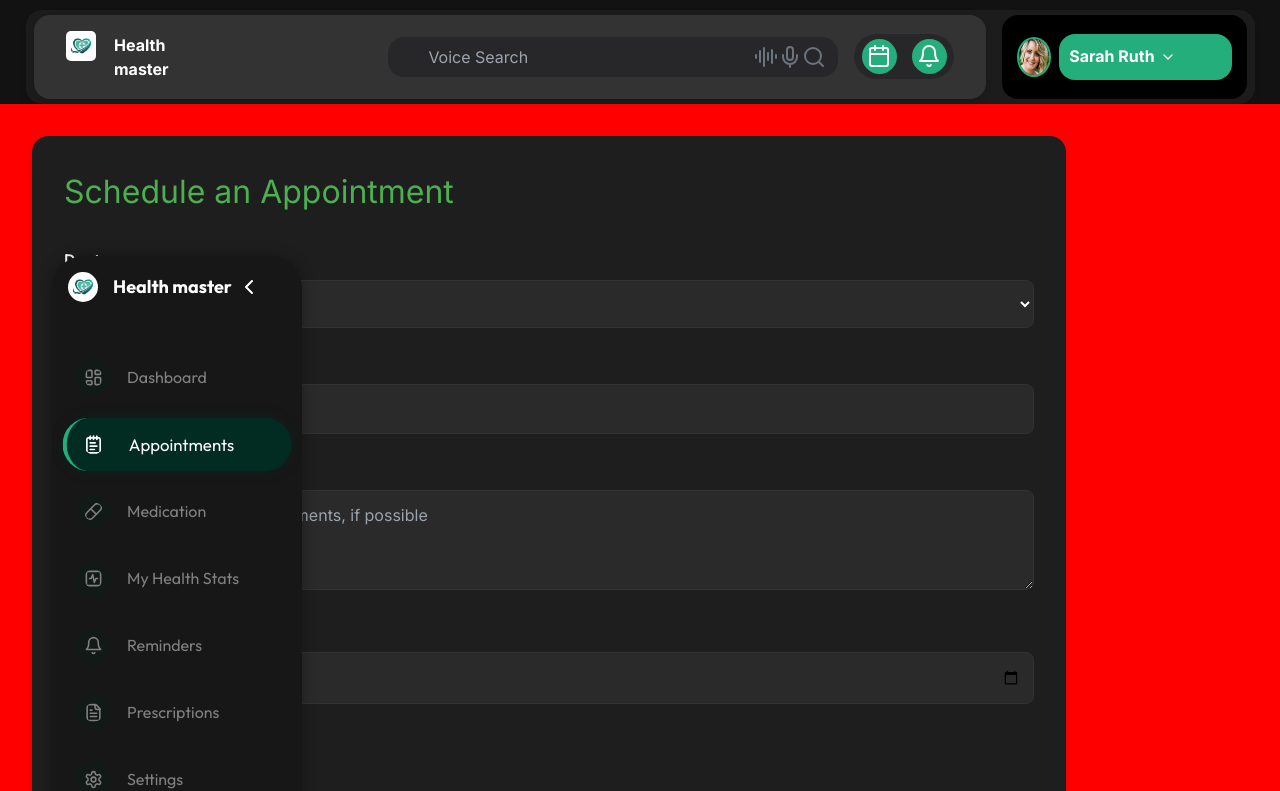
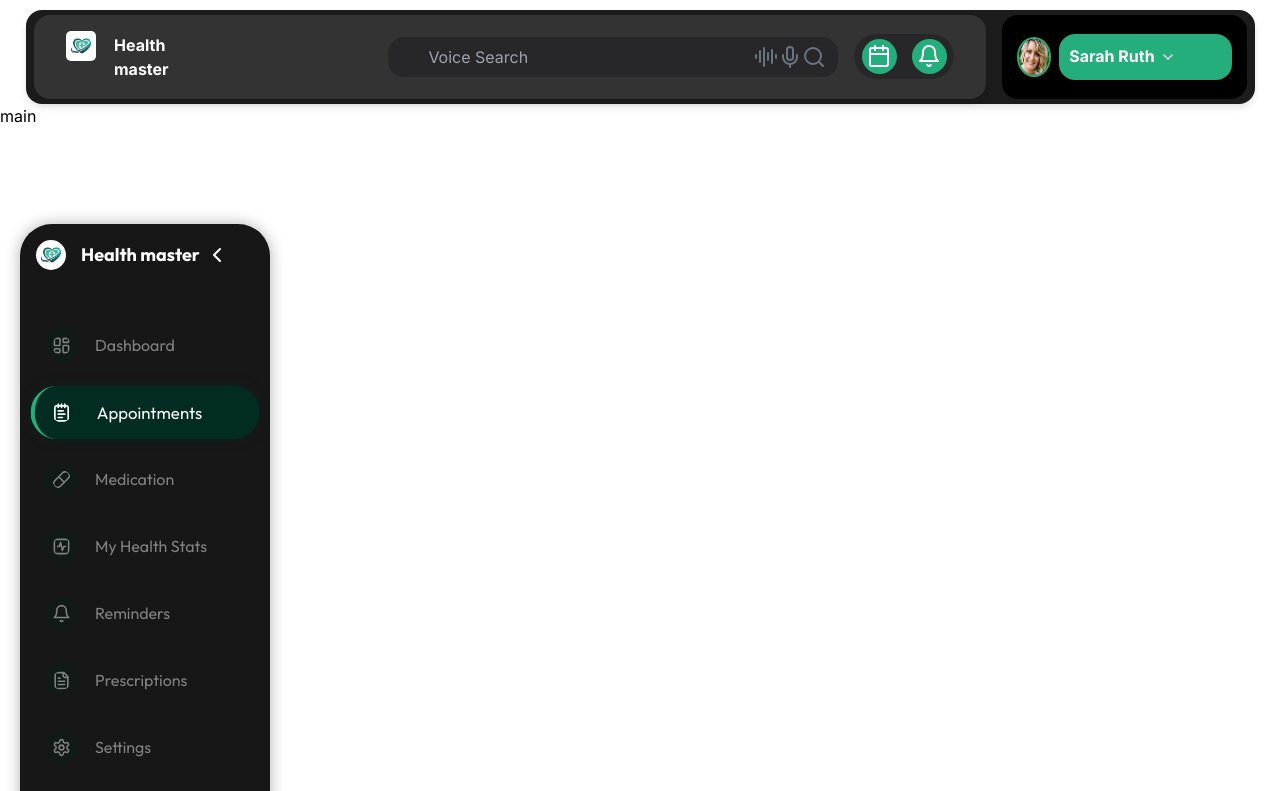
Before and after one commit to CHEGEBB/healthmasterv2, a Next.js app: page /appointments in a window 1280 px wide. Shown: the top 791 px of the page. Built offline with nearby package versions, Linux system fonts and the light colour scheme.

Commit message:
added new appointments page

```diff
--- a/app/appointments/page.jsx
+++ b/app/appointments/page.jsx
@@ -1,92 +1,21 @@
 'use client'
-
-import React, { useState } from 'react';
-import { useRouter } from 'next/navigation';
 import "../../sass/Appointments.scss";
 import Sidebar from "../../components/layout/sidebar";
 import Header from '../../components/layout/header';
 
 function AppointmentsPage() {
-  const router = useRouter();
-  const [formData, setFormData] = useState({
-    doctor: '',
-    reason: '',
-    notes: '',
-    date: ''
-  });
-
-  const handleChange = (e) => {
-    setFormData({ ...formData, [e.target.name]: e.target.value });
-  };
-
-  const handleSubmit = (e) => {
-    e.preventDefault();
-    // Here you would typically send the data to your backend
-    // For now, we'll just navigate to the success page
-    router.push({
-      pathname: '/appointments/appointment-success',
-      query: { appointmentData: JSON.stringify(formData) }
-    });
-  };
-
   return (
     <div className="appointments-page">
-      <Header />
+    <div className="header-cont">
+    <Header />
+    </div>
       <div className="content-wrapper">
-        <Sidebar />
-        <main className="main-content">
-          <h1>Schedule an Appointment</h1>
-          <form onSubmit={handleSubmit} className="appointment-form">
-            <div className="form-group">
-              <label htmlFor="doctor">Doctor</label>
-              <select
-                id="doctor"
-                name="doctor"
-                value={formData.doctor}
-                onChange={handleChange}
-                required
-              >
-                <option value="">Select a doctor</option>
-                <option value="Dr. Adam Smith">Dr. Adam Smith</option>
-                <option value="Dr. Jane Doe">Dr. Jane Doe</option>
-              </select>
-            </div>
-            <div className="form-group">
-              <label htmlFor="reason">Reason for appointment</label>
-              <input
-                type="text"
-                id="reason"
-                name="reason"
-                value={formData.reason}
-                onChange={handleChange}
-                required
-                placeholder="e.g. Annual check-up"
-              />
-            </div>
-            <div className="form-group">
-              <label htmlFor="notes">Additional comments/notes</label>
-              <textarea
-                id="notes"
-                name="notes"
-                value={formData.notes}
-                onChange={handleChange}
-                placeholder="e.g. Prefer afternoon appointments, if possible"
-              ></textarea>
-            </div>
-            <div className="form-group">
-              <label htmlFor="date">Appointment date and time</label>
-              <input
-                type="datetime-local"
-                id="date"
-                name="date"
-                value={formData.date}
-                onChange={handleChange}
-                required
-              />
-            </div>
-            <button type="submit" className="submit-btn">Submit and continue</button>
-          </form>
-        </main>
+      <div className="sidebar-cont">
+      <Sidebar />
+      </div>
+      <div className="main-content">
+        <h1>main</h1>
+      </div>
       </div>
     </div>
   );
--- a/sass/Appointments.scss
+++ b/sass/Appointments.scss
@@ -1,124 +1,2 @@
-// Appointments.scss
-
-// Variables
-$background-color: #121212;
-$card-background: #1E1E1E;
-$text-color: #FFFFFF;
-$text-secondary: #B0B0B0;
-$primary-color: #4CAF50;
-$border-color: #333333;
-$input-background: #2A2A2A;
-
-// Mixins
-@mixin card-style {
-  background-color: $card-background;
-  border-radius: 1rem;
-  box-shadow: 0 4px 6px rgba(0, 0, 0, 0.1);
-}
-
-// Global styles
-body {
-  background-color: $background-color;
-  color: $text-color;
-  font-family: 'Inter', sans-serif;
-}
-
-// Appointments Page Styles
-.appointments-page {
-  min-height: 100vh;
-
-  .content-wrapper {
-    display: flex;
-    justify-content: space-between;
-    padding: 2rem;
-    gap: 2rem;
-    background-color: red;
-  }
-
-  .sidebar-cont {
-    width: 10%;
-    min-width: 150px; // Ensure sidebar doesn't get too narrow
-  }
-
-  .main-content {
-    width: 85%;
-    @include card-style;
-    padding: 2rem;
-
-    h1 {
-      margin-bottom: 2rem;
-      color: $primary-color;
-      font-size: 2rem;
-    }
-  }
-
-  .appointment-form {
-    .form-group {
-      margin-bottom: 1.5rem;
-
-      label {
-        display: block;
-        margin-bottom: 0.5rem;
-        font-weight: 600;
-      }
-
-      input, select, textarea {
-        width: 100%;
-        padding: 0.75rem;
-        border-radius: 0.5rem;
-        border: 1px solid $border-color;
-        background-color: $input-background;
-        color: $text-color;
-        font-size: 1rem;
-        transition: border-color 0.3s ease;
-
-        &:focus {
-          outline: none;
-          border-color: $primary-color;
-        }
-      }
-
-      textarea {
-        min-height: 100px;
-        resize: vertical;
-      }
-    }
-
-    .submit-btn {
-      background-color: $primary-color;
-      color: white;
-      border: none;
-      padding: 0.75rem 1.5rem;
-      border-radius: 0.5rem;
-      font-size: 1rem;
-      cursor: pointer;
-      transition: background-color 0.3s ease, transform 0.1s ease;
-
-      &:hover {
-        background-color: darken($primary-color, 10%);
-      }
-
-      &:active {
-        transform: scale(0.98);
-      }
-    }
-  }
-}
-
-// Responsive design
-@media (max-width: 1024px) {
-  .appointments-page {
-    .content-wrapper {
-      flex-direction: column;
-    }
-
-    .sidebar-cont {
-      width: 100%;
-      margin-bottom: 2rem;
-    }
-
-    .main-content {
-      width: 100%;
-    }
-  }
-}
+@import "./colors";
+@import "./fonts";
```
